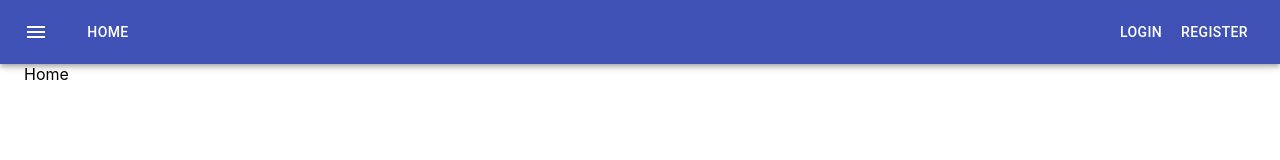
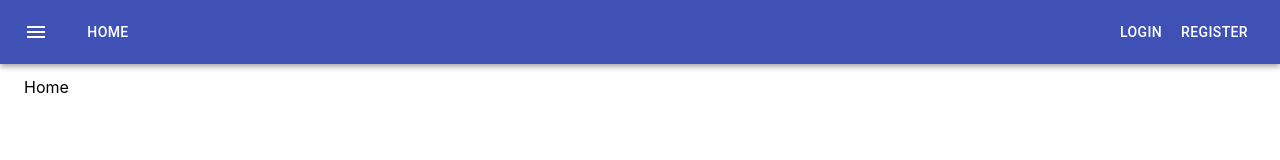
Before and after one commit to AmitFeldman/fs-web-project, a React (Create React App) app: page / in a window 1280 px wide. Shown: the top 160 px of the page. Built offline with nearby package versions, Linux system fonts and the light colour scheme.

Commit message:
added container global css

```diff
--- a/src/App.css
+++ b/src/App.css
@@ -2,3 +2,7 @@
 
 .App {
 }
+
+.Container {
+  padding: 1% 0;
+}
--- a/src/App.tsx
+++ b/src/App.tsx
@@ -16,7 +16,7 @@ const App: FC = () => {
     <div className="App">
       <NavBar />
 
-      <Container>
+      <Container className="Container">
         <Switch>
           <Route exact path="/">
             <Home />
```
